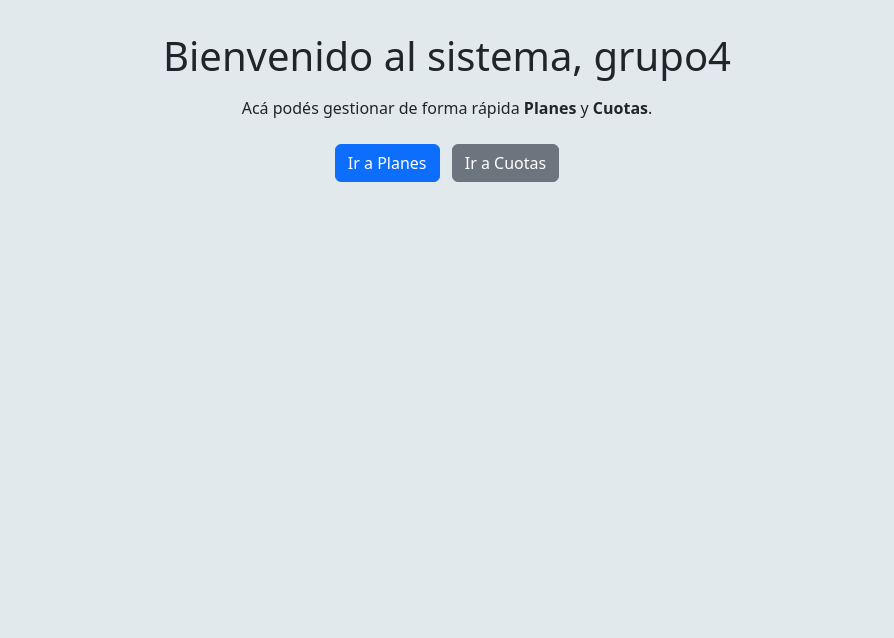
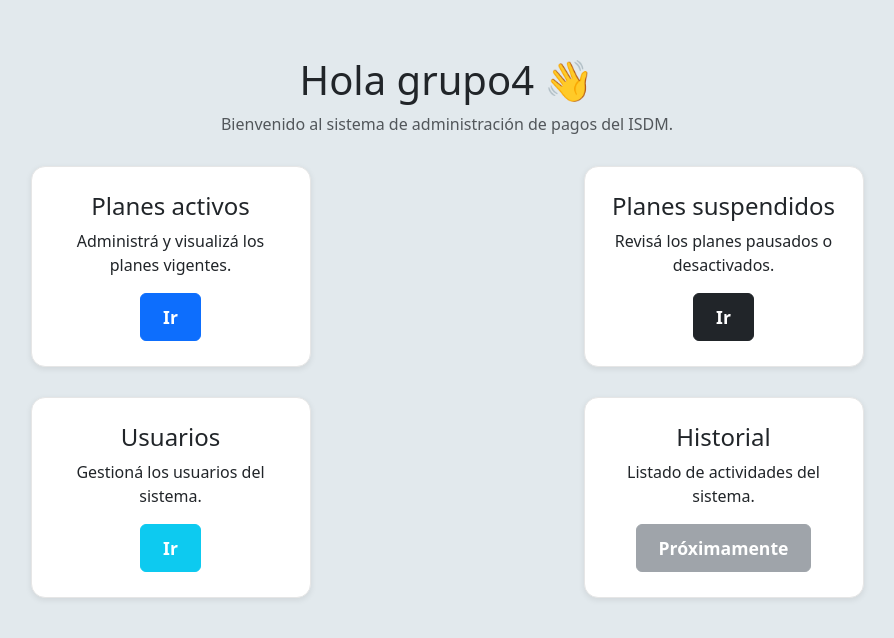
Before and after one commit to JuanPabloSch/Taller-de-Programacion, a Django app: page / in a window 1280 px wide. Shown: the part 66-704 px from the top of the page, without its empty margins (193-1087 px from the left). Run offline with Django 5.2, Linux system fonts and the light colour scheme; a user stored in the database is signed in; some libraries are stand-ins or nearby versions.

Commit message:
Nuevo index

```diff
--- a/planes_pago/templates/base.html
+++ b/planes_pago/templates/base.html
@@ -112,7 +112,7 @@
       font-weight: 600;
     }
   </style>
-</head>
+  </head>
 <body>
     <!-- NAVBAR -->
     <nav class="navbar navbar-expand-lg navbar-dark bg-dark fixed-top">
--- a/planes_pago/templates/index.html
+++ b/planes_pago/templates/index.html
@@ -1,12 +1,76 @@
 {% extends "base.html" %}
+{% load permisos_tags %}
 {% block title %}Inicio{% endblock %}
+
+{% block extra_head %}
+<style>
+    .dashboard-container {
+        text-align: center;
+    }
+
+    .dashboard-grid {
+        display: grid;
+        grid-template-columns: repeat(2, 1fr);
+        gap: 30px;
+        justify-items: center;
+        margin-top: 30px;
+    }
+
+    .dashboard-card {
+        background: #ffffff;
+        padding: 25px;
+        width: 100%;
+        max-width: 280px;
+        border-radius: 14px;
+        box-shadow: 0 2px 6px #00000015;
+        border: 1px solid #e6e6e6;
+        text-align: center;
+    }
+
+    .dashboard-card .btn {
+        padding: 10px 22px;
+        font-size: 1.1rem;
+        font-weight: 600;
+    }
+</style>
+{% endblock %}
+
 {% block content %}
-    <div class="text-center">
-        <h1 class="mb-3">Bienvenido al sistema, {{ user.username }}</h1>
-        <p>Acá podés gestionar de forma rápida <strong>Planes</strong> y <strong>Cuotas</strong>.</p>
-        <div class="mt-4">
-        <a class="btn btn-primary me-2" href="{% url 'planes_list' %}">Ir a Planes</a>
-        <a class="btn btn-secondary" href="{% url 'cuotas_list' %}">Ir a Cuotas</a>
+
+<div class="container mt-4 dashboard-container">
+
+    <h1 class="mb-2">Hola {{ user.username }} 👋</h1>
+    <p class="text-muted mb-4">Bienvenido al sistema de administración de pagos del ISDM.</p>
+
+    <div class="dashboard-grid">
+
+        <div class="dashboard-card">
+            <h4>Planes activos</h4>
+            <p>Administrá y visualizá los planes vigentes.</p>
+            <a class="btn btn-primary" href="{% url 'planes_list' %}">Ir</a>
         </div>
+
+        <div class="dashboard-card">
+            <h4>Planes suspendidos</h4>
+            <p>Revisá los planes pausados o desactivados.</p>
+            <a class="btn btn-dark" href="{% url 'planes_suspendidos' %}">Ir</a>
+        </div>
+
+        {% if user|has_group:"Administrador" or user.is_superuser %}
+        <div class="dashboard-card">
+            <h4>Usuarios</h4>
+            <p>Gestioná los usuarios del sistema.</p>
+            <a class="btn btn-info text-white" href="{% url 'gestionar_usuarios' %}">Ir</a>
+        </div>
+        {% endif %}
+
+        <div class="dashboard-card">
+            <h4>Historial</h4>
+            <p>Listado de actividades del sistema.</p>
+            <button class="btn btn-secondary" disabled>Próximamente</button>
+        </div>
+
     </div>
+</div>
+
 {% endblock %}
```
